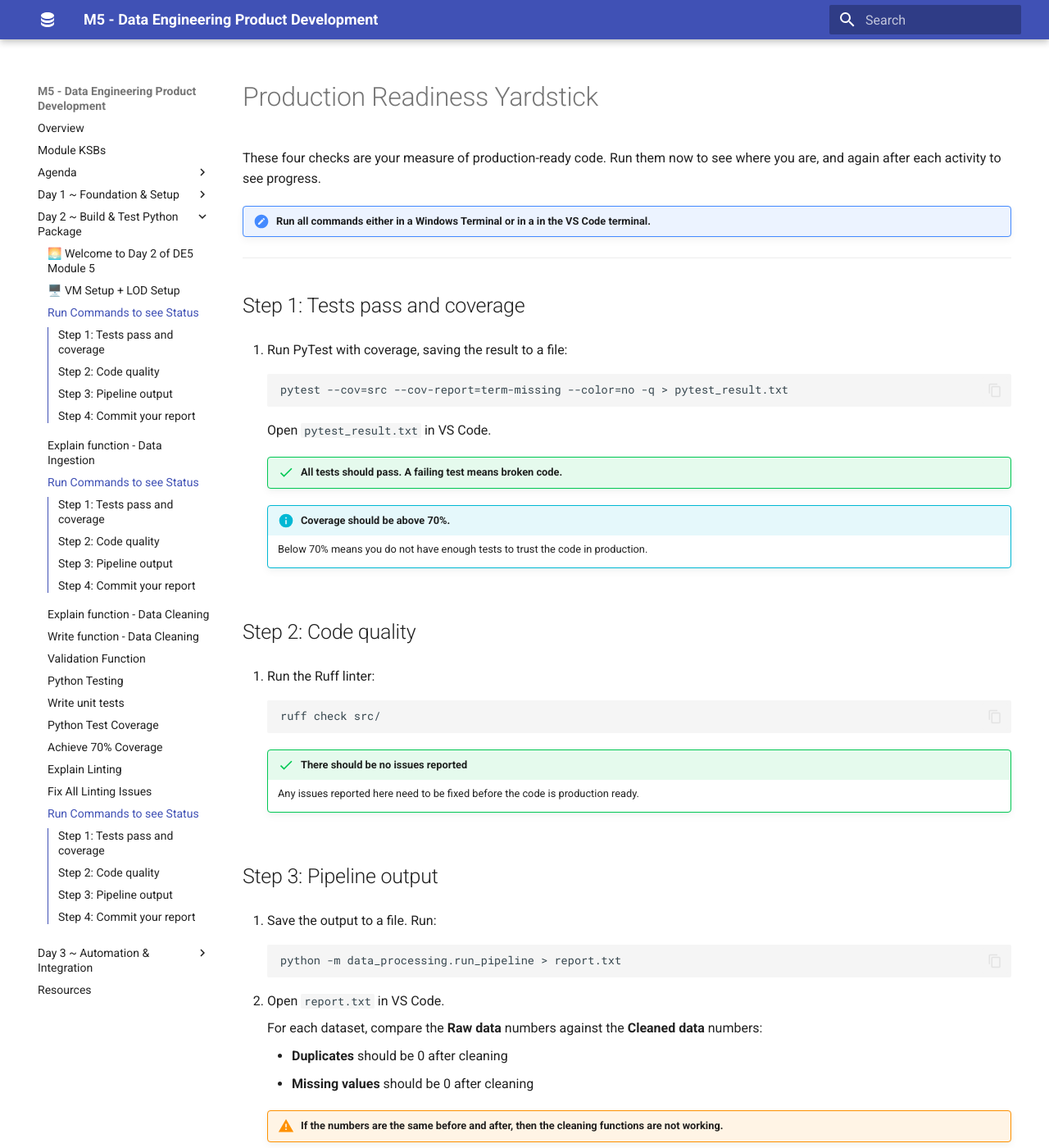
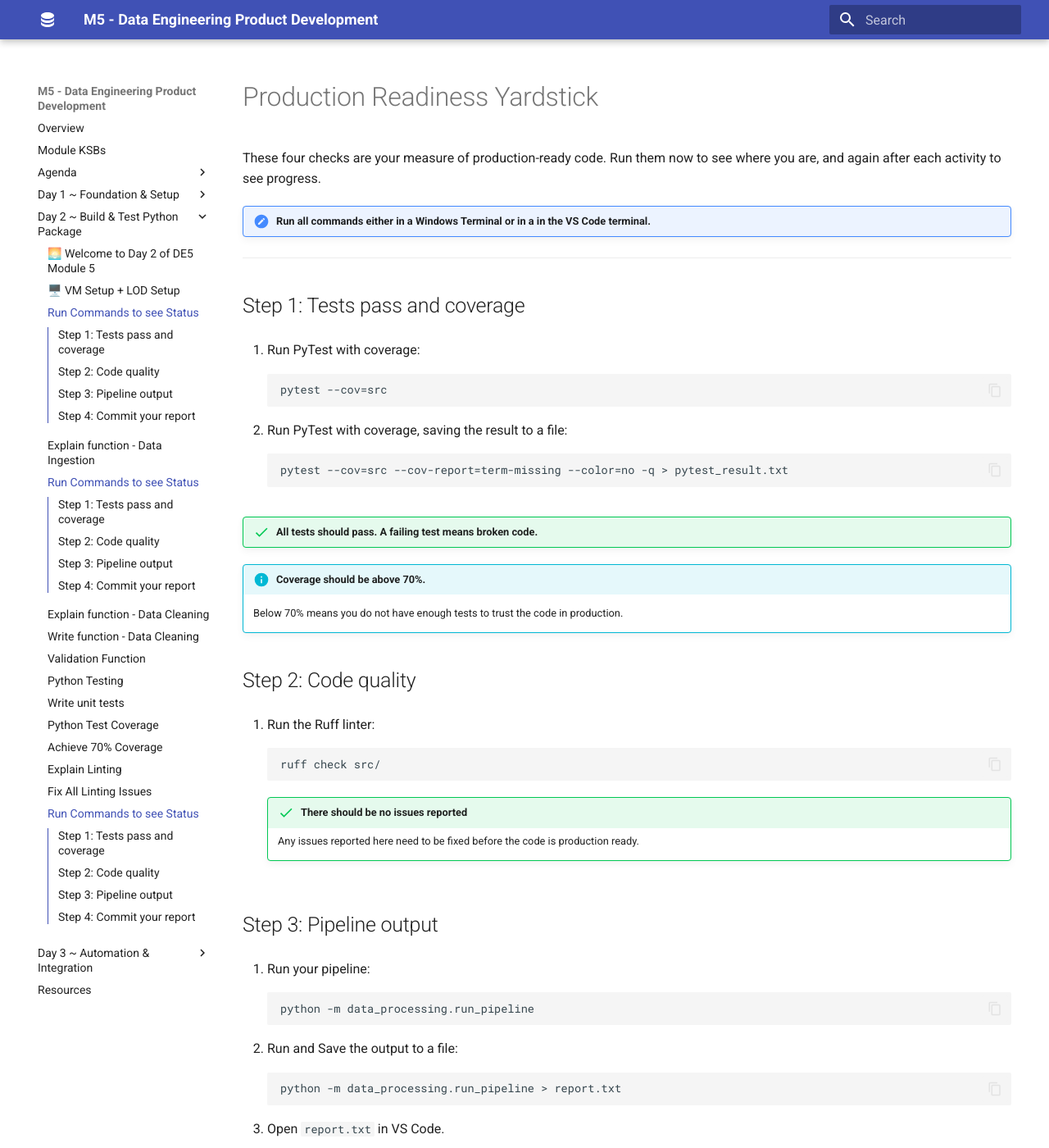
Before and after one commit to qaalabs/DE5M5, an MkDocs documentation site: the page built from docs/labs/23-yardstick.md, in a window 1280 px wide and 1400 px high. Shown: the whole window at 82% size. Built offline with MkDocs 1.6.1 and Material for MkDocs 9.7.7, drawn with Linux system fonts in a browser that asks for light colours.

Commit message:
Change yardstick steps

````diff
--- a/docs/labs/23-yardstick.md
+++ b/docs/labs/23-yardstick.md
@@ -8,18 +8,22 @@ These four checks are your measure of production-ready code. Run them now to see
 
 ## Step 1: Tests pass and coverage
 
-1. Run PyTest with coverage, saving the result to a file:
+1. Run PyTest with coverage:
+
+    ```
+    pytest --cov=src
+    ```
+
+2. Run PyTest with coverage, saving the result to a file:
 
     ```
     pytest --cov=src --cov-report=term-missing --color=no -q > pytest_result.txt
     ```
 
-    Open `pytest_result.txt` in VS Code.
+!!! success "All tests should pass. A failing test means broken code."
 
-    !!! success "All tests should pass. A failing test means broken code."
-
-    !!! info "Coverage should be above 70%."
-        Below 70% means you do not have enough tests to trust the code in production.
+!!! info "Coverage should be above 70%."
+    Below 70% means you do not have enough tests to trust the code in production.
 
 
 ## Step 2: Code quality
@@ -36,13 +40,19 @@ These four checks are your measure of production-ready code. Run them now to see
 
 ## Step 3: Pipeline output
 
-1. Save the output to a file. Run:
+1. Run your pipeline:
+
+    ```
+    python -m data_processing.run_pipeline
+    ```
+
+2. Run and Save the output to a file:
 
     ```
     python -m data_processing.run_pipeline > report.txt
     ```
 
-2. Open `report.txt` in VS Code.
+3. Open `report.txt` in VS Code.
 
     For each dataset, compare the **Raw data** numbers against the **Cleaned data** numbers:
 
````
